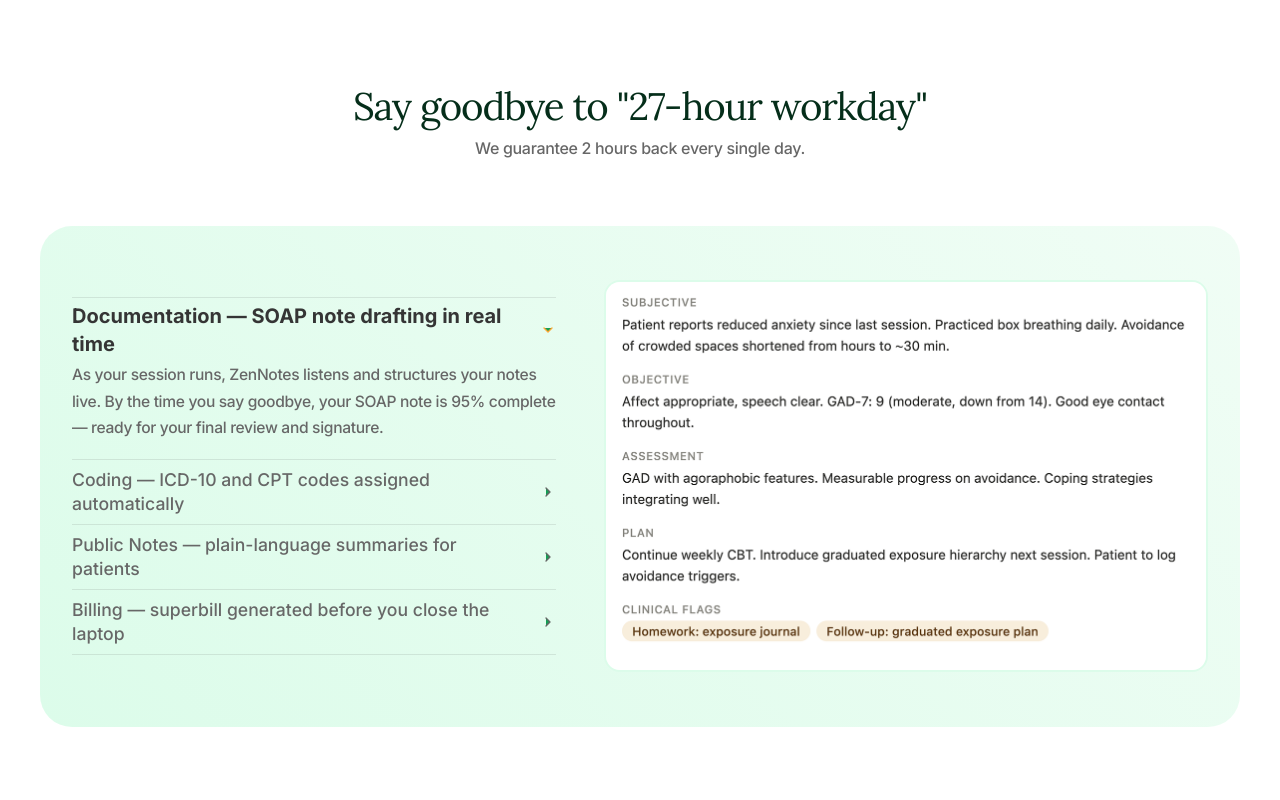
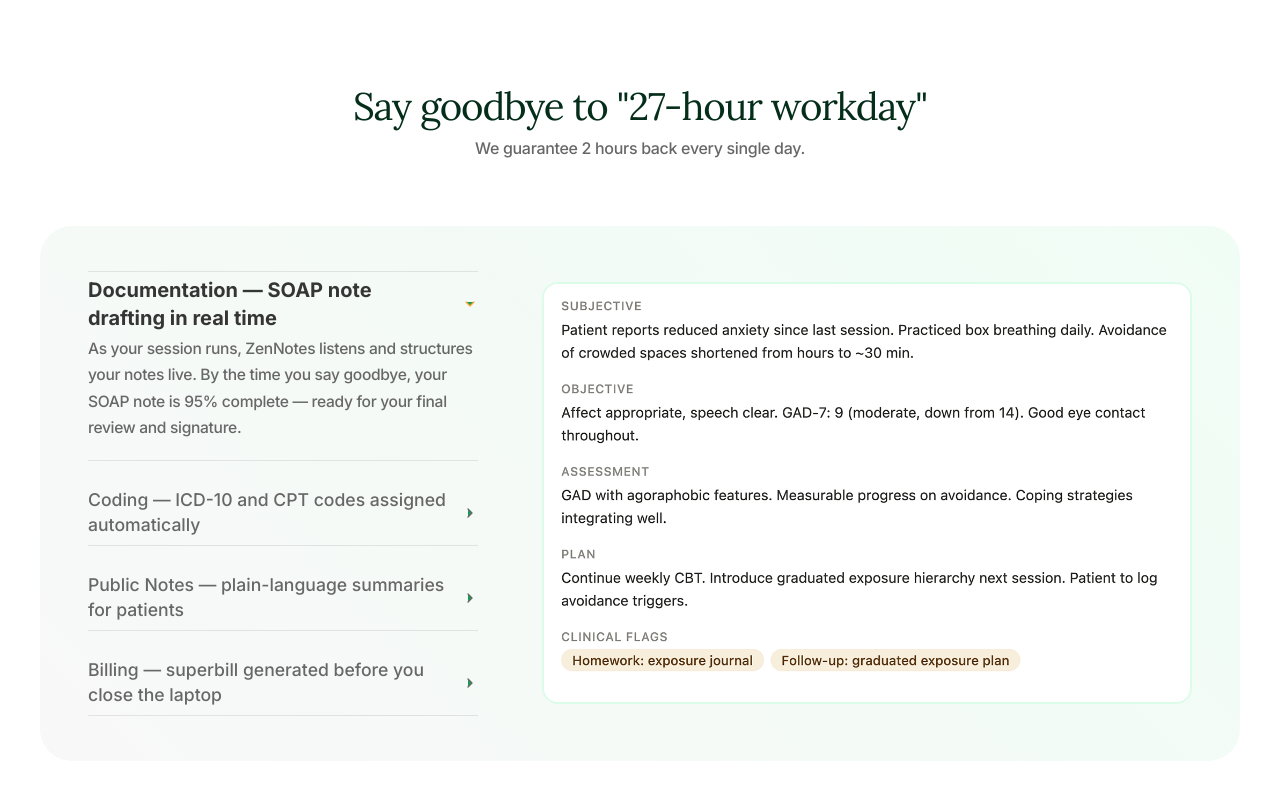
Before and after one commit to ZenSpaceApp/zenspace-website, a Next.js app: page /zennotes in a window 1280 px wide. Shown: the part 2012-2812 px from the top of the page. Built offline with nearby package versions, Linux system fonts and the light colour scheme.

Commit message:
Changed workkday section design

```diff
--- a/app/zennotes/ZenNotes.module.scss
+++ b/app/zennotes/ZenNotes.module.scss
@@ -274,17 +274,18 @@
 
 .workdaySection {
   display: grid;
-  grid-template-columns: 1fr 1.25fr;
-  gap: 3rem;
+  grid-template-columns:0.75fr 1.25fr;
+  gap: 4rem;
   margin: 0 auto;
   align-items: center;
-  background: linear-gradient(45deg, var(--green-100), var(--green-50));
-  padding: 1.5rem 2rem;
+  background: linear-gradient(45deg, #f8f8f8, var(--green-50));
+  padding: 1.5rem 3rem;
   border-radius: 32px;
 
   @media (max-width: 768px) {
     grid-template-columns: 1fr;
     padding: 3rem 1.5rem;
+    gap: 20px;
   }
 }
 
@@ -317,7 +318,7 @@
   padding: 0;
   display: flex;
   flex-direction: column;
-  gap: 0;
+  gap: 20px;
   border-top: 1px solid var(--color--border--1);
 }
 
```
